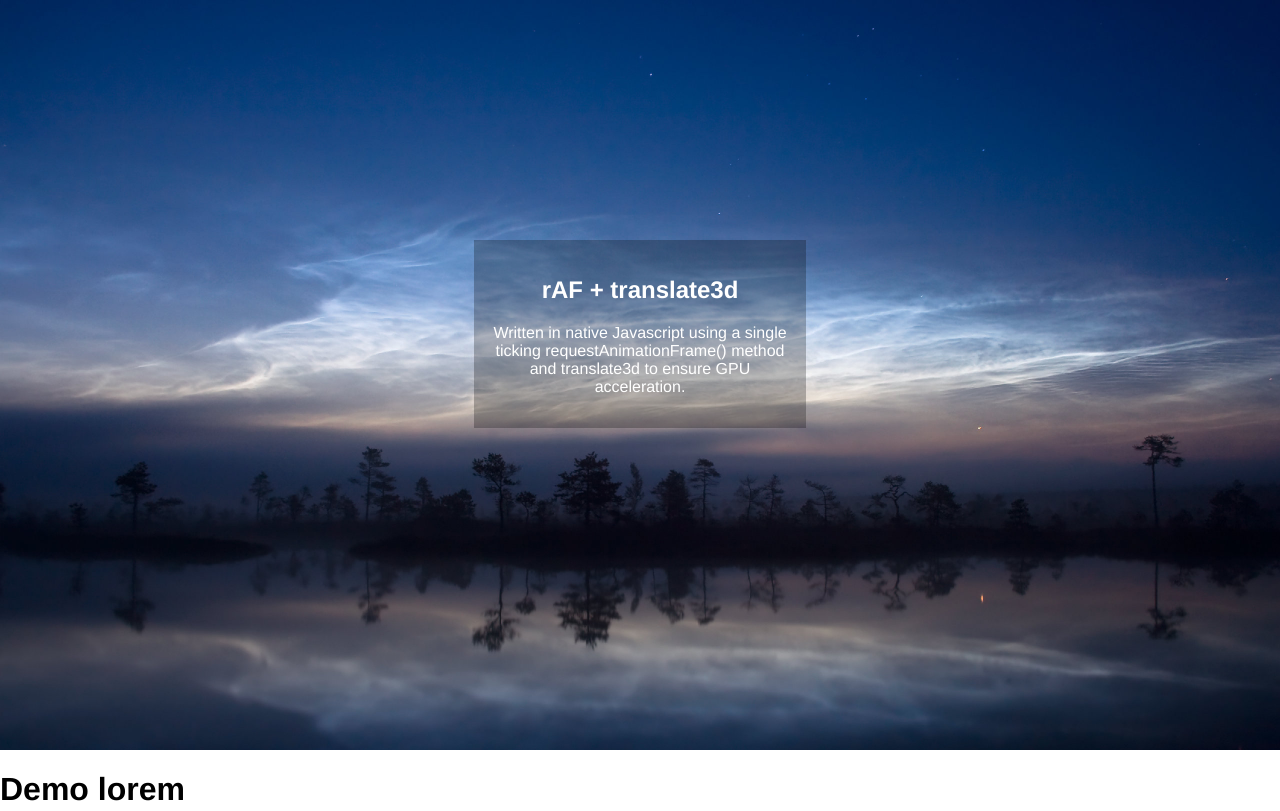
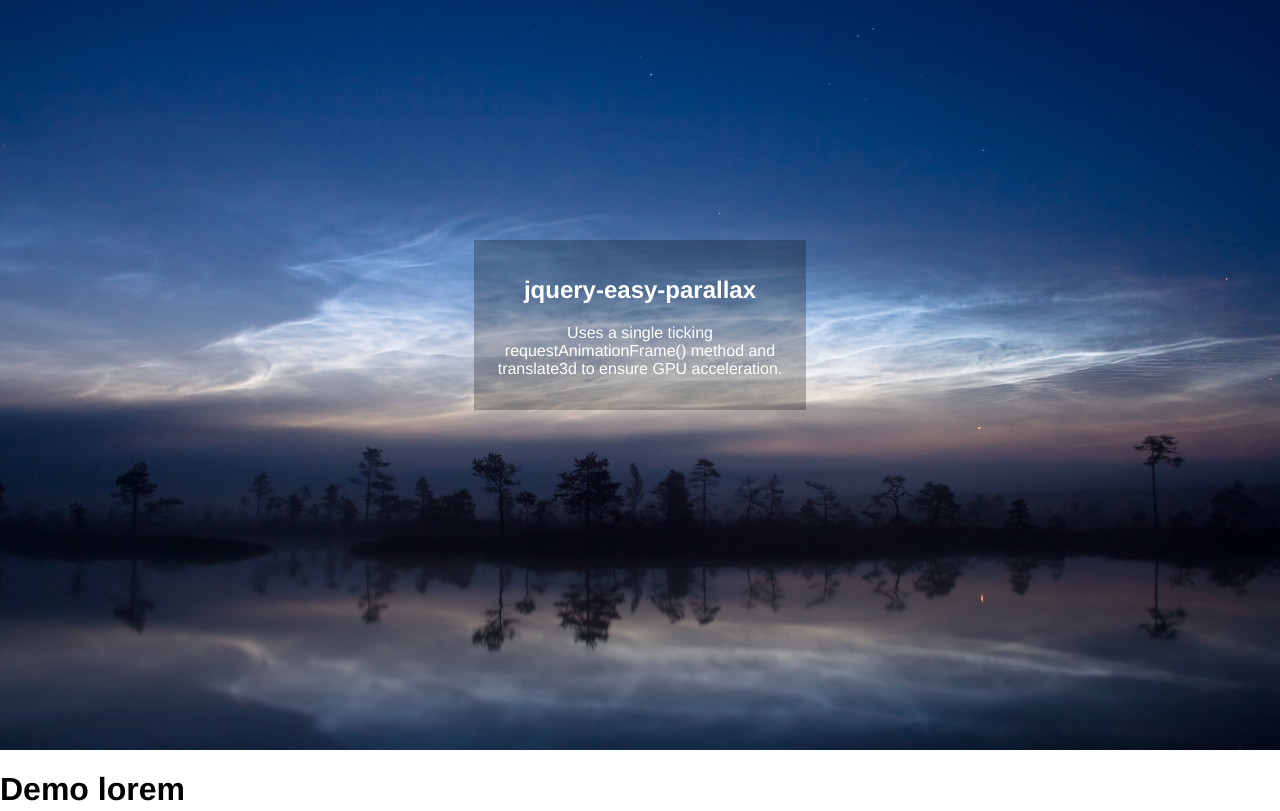
Before and after one commit to kasparsj/jquery-data-parallax, a website: page examples/hero-bg.html in a window 1280 px wide. Shown: the top 811 px of the page. Drawn offline with nearby package versions, Linux system fonts and the light colour scheme.

Commit message:
updated text

```diff
--- a/examples/hero-bg.html
+++ b/examples/hero-bg.html
@@ -9,8 +9,8 @@
 <section class="hero">
     <div class="hero-bg" data-parallax='{"translateY":"70%"}'></div>
     <div class="hero-content">
-        <h1>rAF + translate3d</h1>
-        <p>Written in native Javascript using a single ticking requestAnimationFrame() method and translate3d to ensure GPU acceleration.</p>
+        <h1>jquery-easy-parallax</h1>
+        <p>Uses a single ticking requestAnimationFrame() method and translate3d to ensure GPU acceleration.</p>
     </div>
 </section>
 <h1>Demo lorem</h1>
```
